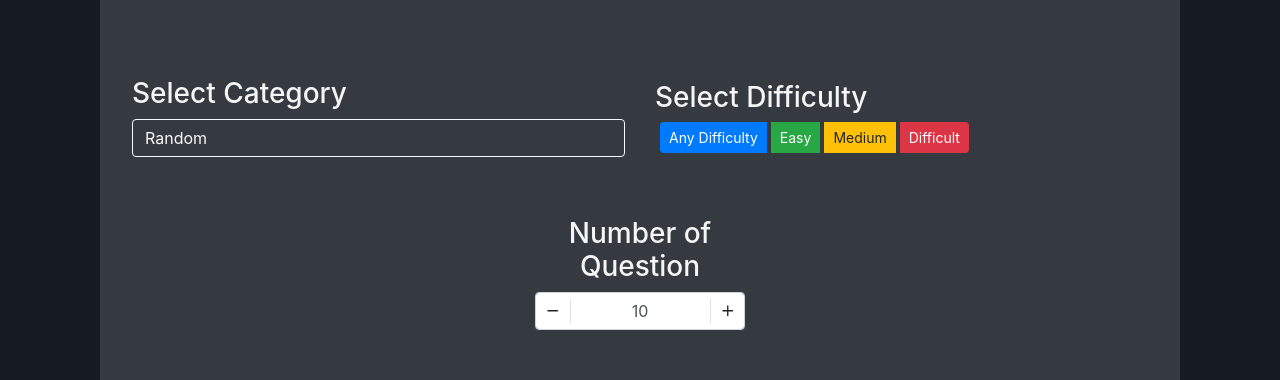
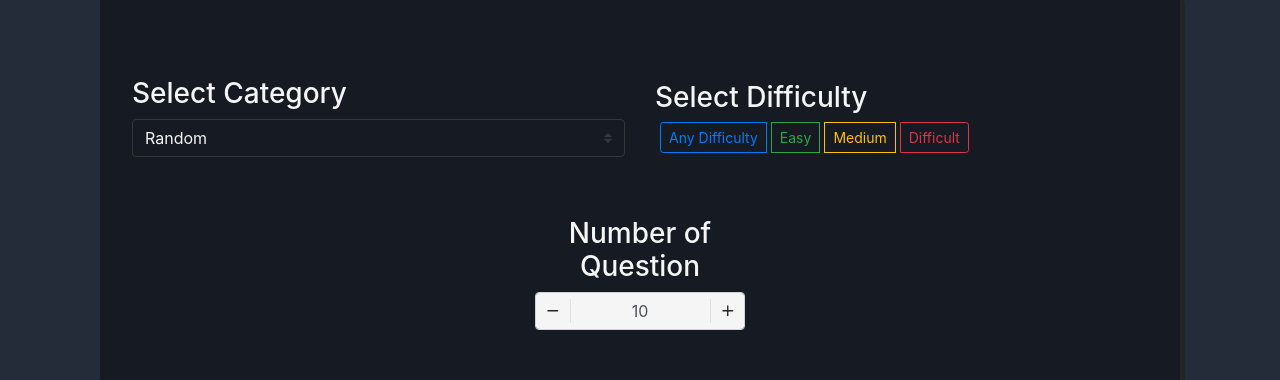
Before and after one commit to mikeowski/Quastionaire, a Vue app: page / in a window 1280 px wide. Shown: the part 117-497 px from the top of the page. Built offline with nearby package versions, Linux system fonts and the light colour scheme.

Commit message:
change-css

```diff
--- a/src/components/Question.vue
+++ b/src/components/Question.vue
@@ -106,7 +106,7 @@ export default {
 }
 
 .Question {
-  background-color: #151a23;
+  background-color: #242C3A;
 }
 
 .navBot {
--- a/src/components/Welcome.vue
+++ b/src/components/Welcome.vue
@@ -86,7 +86,7 @@ export default {
 }
 
 .welcome {
-  background-color: #151a23;
+  background-color: #242C3A;
 }
 .navBot {
   margin-bottom: 2px;
--- a/src/components/inComponents/questionBox.vue
+++ b/src/components/inComponents/questionBox.vue
@@ -1,6 +1,6 @@
 <template>
   <div>
-    <b-jumbotron class="bg-dark">
+    <b-jumbotron style='background-color: #151a23; box-shadow: 5px 10px; border-radius: 12px'>
       <b-row align-h="center">
         <b-container fluid="true" class="question">
           <div
@@ -16,7 +16,7 @@
           </div>
         </b-container>
       </b-row>
-      <hr class="my-4" />
+      <hr class="my-4" style='background-color: #2d4564' />
       <b-row align-h="center" class="answers">
         <b-list-group>
           <b-list-group-item
--- a/src/components/inComponents/starter.vue
+++ b/src/components/inComponents/starter.vue
@@ -1,11 +1,21 @@
 <template>
   <div>
-    <b-jumbotron class="jumbotron" bg-variant="dark">
+    <b-jumbotron
+      style="
+        background-color: #151a23;
+        box-shadow: 5px 10px;
+        border-radius: 12px;
+      "
+    >
       <b-row>
         <b-col class="options">
           <h3>Select Category</h3>
           <b-form-select
-            class="bg-dark text-light border-light"
+            style="
+              background-color: #151a23;
+              color: whitesmoke;
+              border: 0.3px solid #333739;
+            "
             v-model="selectedCategory"
             :options="categories"
           ></b-form-select>
@@ -15,29 +25,33 @@
           <b-button-group>
             <b-button
               class="diffBtn"
+              id="any_diff"
               size="sm"
-              variant="primary"
+              variant="outline-primary"
               @click="setDifficult(null)"
               >Any Difficulty
             </b-button>
             <b-button
               class="diffBtn"
+              id="easy_diff"
               size="sm"
-              variant="success"
+              variant="outline-success"
               @click="setDifficult('easy')"
               >Easy
             </b-button>
             <b-button
               class="diffBtn"
+              id="medium_diff"
               size="sm"
-              variant="warning"
+              variant="outline-warning"
               @click="setDifficult('medium')"
               >Medium
             </b-button>
             <b-button
               class="diffBtn"
+              id="hard_diff"
               size="sm"
-              variant="danger"
+              variant="outline-danger"
               @click="setDifficult('hard')"
               >Difficult
             </b-button>
@@ -48,7 +62,8 @@
         <b-col>
           <h3 class="text-center">Number of Question</h3>
           <b-form-spinbutton
-            d="demo-sb"
+            d="amount-selecter"
+            style="background-color: whitesmoke"
             v-model="currentAmount"
             min="10"
             max="50"
@@ -102,7 +117,26 @@ export default {
 .diffBtn {
   margin: 0 5px;
 }
-
+#any_diff:focus {
+  background-color: #007bff;
+  color: whitesmoke;
+  box-shadow: 1px 1px #528bd6;
+}
+#easy_diff:focus {
+  background-color: #28a745;
+  color: whitesmoke;
+  box-shadow: 1px 1px #47bc5d;
+}
+#medium_diff:focus {
+  background-color: #ffc107;
+  color: whitesmoke;
+  box-shadow: 1px 1px #d6b85e;
+}
+#hard_diff:focus {
+  background-color: #dc3545;
+  color: whitesmoke;
+  box-shadow: 1px 1px #d65d69;
+}
 .options {
   padding: 30px;
 }
```
